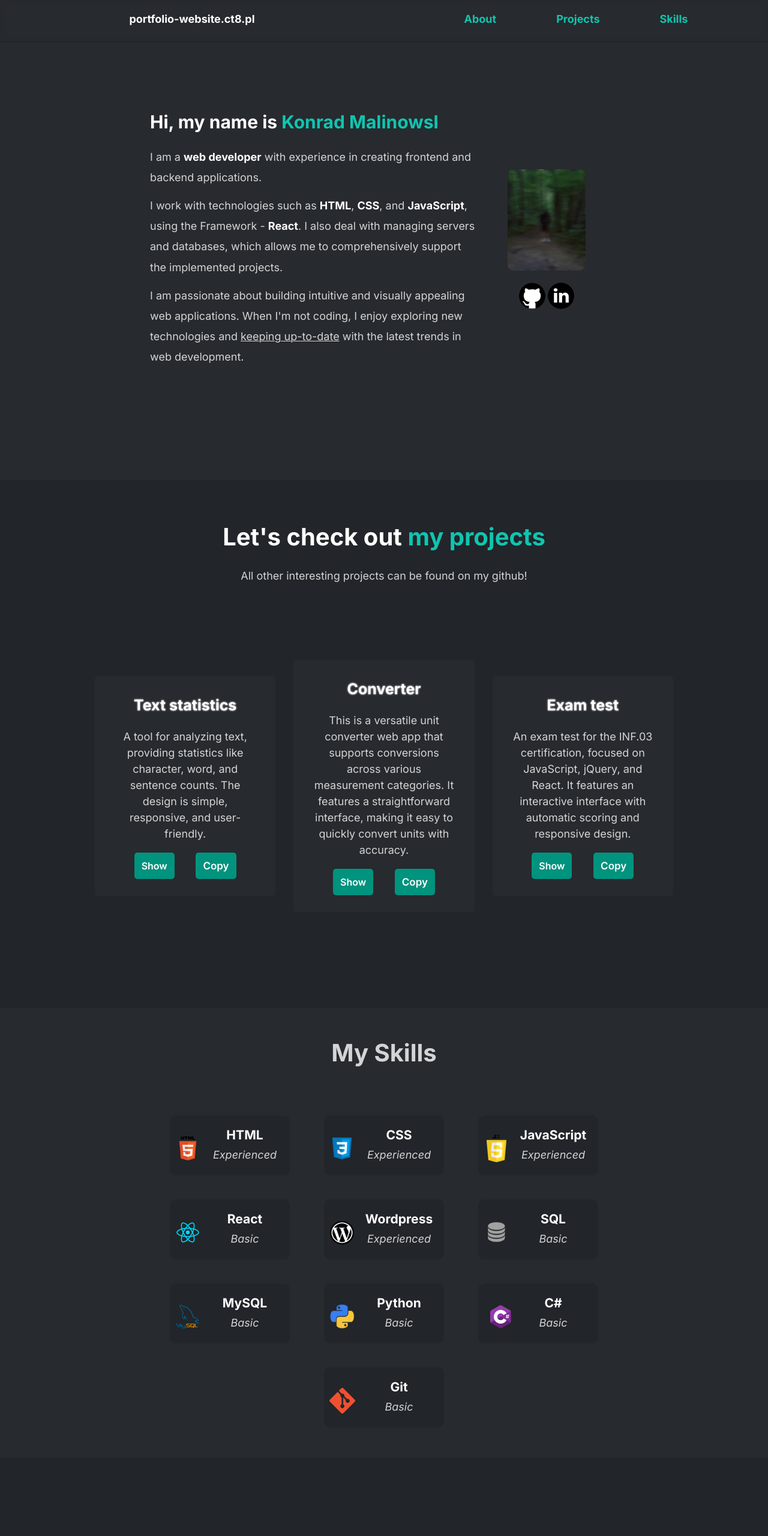
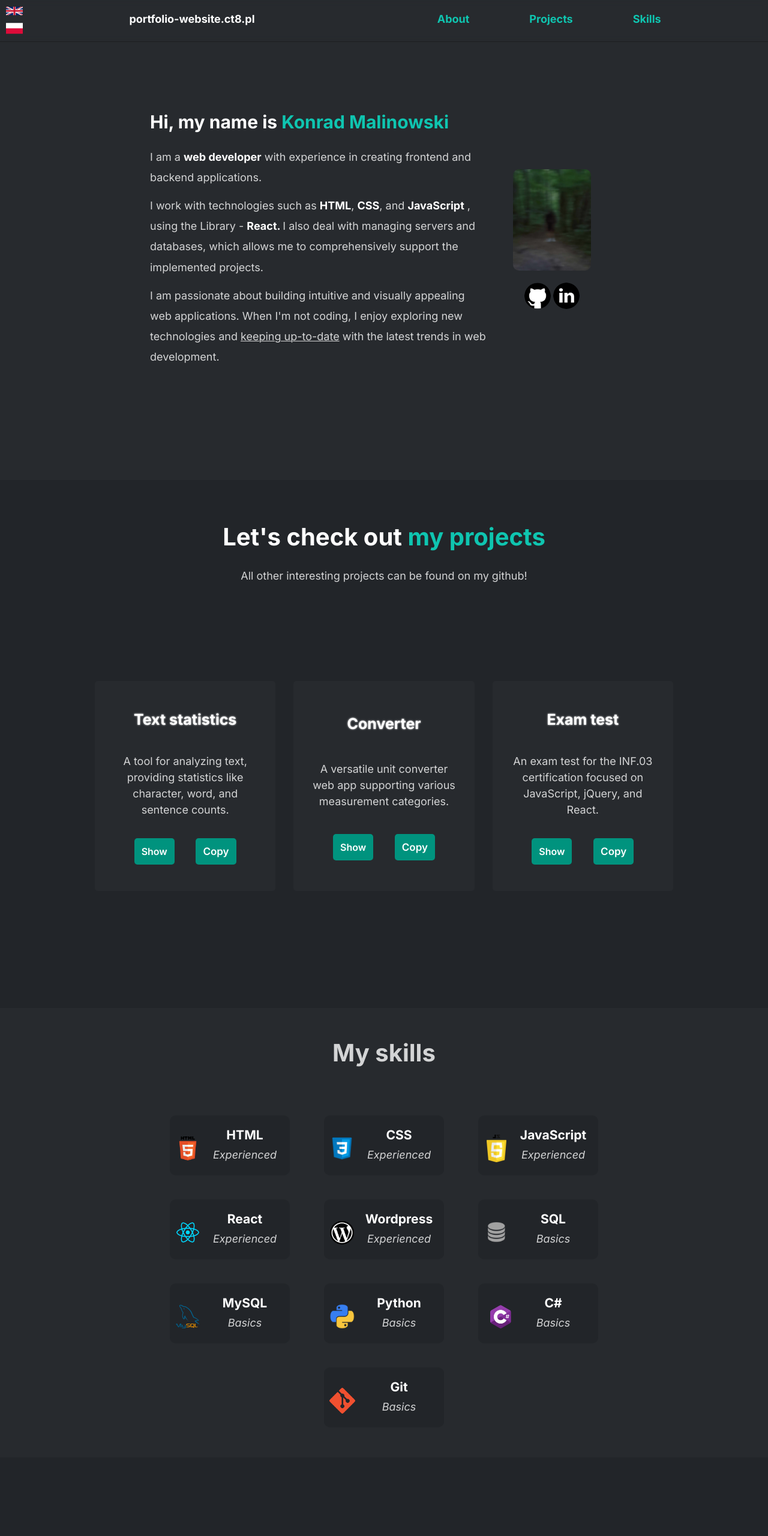
Before and after one commit to konradxmalinowski/portfolio-website, a website: page index.html in a window 1280 px wide. Shown: the top 2560 px of the page at 60% size. Drawn offline with Linux system fonts and the light colour scheme.

Commit message:
Update 11.01.2025

```diff
--- a/index.html
+++ b/index.html
@@ -9,6 +9,7 @@
       name="keywords"
       content="portfolio, cv, job, web-dev, web developer"
     />
+    <script src="languages.js" defer></script>
     <script src="app.js" defer></script>
     <title>Portfolio</title>
   </head>
@@ -19,6 +20,18 @@
         >portfolio-website.ct8.pl</a
       >
 
+      <section class="languages">
+        <button>
+          <img src="images/uk-flag.png" alt="uk-flag" id="switchToENButton" />
+        </button>
+        <button>
+          <img
+            src="images/pl-flagpng.png"
+            alt="pl-flag"
+            id="switchToPLButton"
+          />
+        </button>
+      </section>
       <section id="anchors">
         <nav class="anchors-left basicFlex">
           <a
@@ -29,9 +42,9 @@
           >
         </nav>
         <nav class="anchors-right basicFlex">
-          <a href="#top">About</a>
-          <a href="#web-apps">Projects</a>
-          <a href="#skills">Skills</a>
+          <a href="#top"></a>
+          <a href="#web-apps"></a>
+          <a href="#skills"></a>
         </nav>
       </section>
     </header>
@@ -40,7 +53,6 @@
       <img
         src="images/menu-bar-icon.png"
         alt="menu-bar-icon"
-        class="menu-bar-icon"
         class="menu-bar-icon"
       />
     </button>
@@ -78,27 +90,31 @@
           </section>
           <div id="text-wrapper">
             <p class="bold">
-              Hi, my name is
-              <span class="green">Konrad Malinowski</span>
+              <span></span>
+              <span class="green"></span>
             </p>
             <p>
-              I am a <span class="bold">web developer</span> with experience in
-              creating frontend and backend applications.
+              <span></span>
+              <span class="bold"></span>&nbsp;<span> </span>
             </p>
             <p>
-              I work with technologies such as <span class="bold">HTML</span>,
-              <span class="bold">CSS</span>, and
-              <span class="bold">JavaScript</span>, using the Framework -
-              <span class="bold">React</span>. I also deal with managing servers
-              and databases, which allows me to comprehensively support the
-              implemented projects.
+              <span></span>
+              <span class="bold"></span><span>,</span>&nbsp;<span
+                class="bold"
+              ></span
+              ><span></span>
+              <span class="bold"></span>
+              <span></span>
+              <span class="bold"></span>
+              <span> </span>
             </p>
             <p>
-              I am passionate about building intuitive and visually appealing
-              web applications. When I'm not coding, I enjoy exploring new
-              technologies and
-              <span class="underlined">keeping up-to-date</span> with the latest
-              trends in web development.
+              <span>
+
+              </span>
+              <span class="underlined"></span>&nbsp;<span></span>
+
+              </span>
             </p>
           </div>
 
@@ -127,80 +143,60 @@
     <div class="main-wrapper">
       <span id="web-apps"></span>
       <main>
-        <h1>Let's check out <span class="bold green">my projects</span></h1>
-        <p>All other interesting projects can be found on my github!</p>
+        <h1><span></span>&nbsp;<span class="bold green"></span></h1>
+        <p></p>
         <section id="projects-content">
           <section class="card">
-            <h3>Text statistics</h3>
-            <p>
-              A tool for analyzing text, providing statistics like character,
-              word, and sentence counts. The design is simple, responsive, and
-              user-friendly.
-            </p>
+            <h3></h3>
+            <p></p>
             <section class="card__items">
               <button class="card__button">
                 <a
                   href="https://portfolio-website.ct8.pl/websites/text-statistics"
                   target="_blank"
-                  >Show</a
-                >
+                  ></a>
               </button>
               <button
                 onclick="copyToClipboard('https://portfolio-website.ct8.pl/websites/text-statistics')"
                 class="card__button"
               >
-                Copy
+              </button>
+            </section>
+          </section>
+          <section class="card">
+            <h3></h3>
+            <p></p>
+            <section class="card__items">
+              <button class="card__button">
+                <a
+                  href="https://portfolio-website.ct8.pl/websites/converter"
+                  target="_blank"
+                  ></a
+                >
+              </button>
+              <button
+                onclick="copyToClipboard('https://portfolio-website.ct8.pl/websites/converter')"
+                class="card__button"
+              >
               </button>
             </section>
           </section>
 
           <section class="card">
-            <h3>Converter</h3>
-            <p>
-              This is a versatile unit converter web app that supports
-              conversions across various measurement categories. It features a
-              straightforward interface, making it easy to quickly convert units
-              with accuracy.
-            </p>
-            <section class="card__items">
-              <button class="card__button">
-                <a
-                  href="https://portfolio-website.ct8.pl/websites/converter"
-                  target="_blank"
-                  >Show</a
-                >
-              </button>
-
-              <button
-                onclick="copyToClipboard('https://portfolio-website.ct8.pl/websites/converter')"
-                class="card__button"
-              >
-                Copy
-              </button>
-            </section>
-          </section>
-
-          <section class="card">
-            <h3>Exam test</h3>
-            <p>
-              An exam test for the INF.03 certification, focused on JavaScript,
-              jQuery, and React. It features an interactive interface with
-              automatic scoring and responsive design.
-            </p>
+            <h3></h3>
+            <p></p>
             <section class="card__items">
               <button class="card__button">
                 <a
                   href="https://portfolio-website.ct8.pl/websites/exam-test/"
                   target="_blank"
-                  >Show</a
+                  ></a
                 >
               </button>
-
               <button
                 onclick="copyToClipboard('https://portfolio-website.ct8.pl/websites/exam-test/')"
                 class="card__button"
               >
-                Copy
               </button>
             </section>
           </section>
@@ -210,7 +206,7 @@
 
     <section class="skills-wrapper">
       <section id="skills"></section>
-      <h1>My Skills</h1>
+      <h1></h1>
       <article id="skills-article">
         <section id="skills-content">
           <section class="language">
@@ -221,7 +217,7 @@
               loading="lazy"
               id="html-img"
             />
-            <span>Experienced</span>
+            <span></span>
           </section>
           <section class="language">
             <h3>CSS</h3>
@@ -231,7 +227,7 @@
               loading="lazy"
               id="css-img"
             />
-            <span>Experienced</span>
+            <span></span>
           </section>
           <section class="language">
             <h3>JavaScript</h3>
@@ -241,7 +237,7 @@
               id="js-img"
               loading="lazy"
             />
-            <span>Experienced</span>
+            <span></span>
           </section>
           <section class="language">
             <h3>React</h3>
@@ -251,7 +247,7 @@
               loading="lazy"
               id="react-img"
             />
-            <span>Basic</span>
+            <span></span>
           </section>
           <section class="language">
             <h3>Wordpress</h3>
@@ -261,7 +257,7 @@
               loading="lazy"
               id="wordpress-img"
             />
-            <span>Experienced</span>
+            <span></span>
           </section>
           <section class="language">
             <h3>SQL</h3>
@@ -271,7 +267,7 @@
               id="sql-img"
               loading="lazy"
             />
-            <span>Basic</span>
+            <span></span>
           </section>
           <section class="language">
             <h3>MySQL</h3>
@@ -281,7 +277,7 @@
               loading="lazy"
               id="mysql-img"
             />
-            <span>Basic</span>
+            <span></span>
           </section>
           <section class="language">
             <h3>Python</h3>
@@ -291,7 +287,7 @@
               id="python-img"
               loading="lazy"
             />
-            <span>Basic</span>
+            <span></span>
           </section>
           <section class="language">
             <h3>C#</h3>
@@ -301,7 +297,7 @@
               id="c-hasz-img"
               loading="lazy"
             />
-            <span>Basic</span>
+            <span></span>
           </section>
           <section class="language">
             <h3>Git</h3>
@@ -311,7 +307,7 @@
               loading="lazy"
               id="git-img"
             />
-            <span>Basic</span>
+            <span></span>
           </section>
         </section>
       </article>
@@ -319,14 +315,10 @@
 
     <section class="ratings-wrapper">
       <section class="rating-section">
-        <h1>Do you want to rate this website?</h1>
-        <p>
-          I encourage you to click the button below and share your feedback on
-          my work in creating this website.
-        </p>
+        <h1></h1>
+        <p></p>
         <button>
-          <a href="mailto:konradmalinowski@zsezdw.onmicrosoft.com"
-            >Rate website</a
+          <a href="mailto:konradmalinowski@zsezdw.onmicrosoft.com"></a
           >
         </button>
       </section>
@@ -372,8 +364,8 @@
       </section>
 
       <section class="footer-wrapper rwrapper">
-        <a href="Terms of Use.pdf" download target="_blank">Terms of Use</a>
-        <a href="">Privacy Policy</a>
+        <a href="Terms of Use.pdf" download target="_blank"></a>
+        <a href=""></a>
         <p>Konrad Malinowski &copy;<span class="date"></span></p>
       </section>
     </footer>
--- /dev/null
+++ b/lang-en.json
@@ -0,0 +1,67 @@
+{
+    "header": {
+      "anchors": {
+        "right": ["About", "Projects", "Skills"]
+      }
+    },
+    "heroSection": {
+        "author": [
+          "Hi, my name is",
+          "Konrad Malinowski",
+          "I am a",
+          "web developer",
+          "with experience in creating frontend and backend applications.",
+          "I work with technologies such as",
+          "HTML",
+          ",",
+          "CSS",
+          ", and",
+          "JavaScript",
+          ", using the Library -",
+          "React. ",
+          "I also deal with managing servers and databases, which allows me to comprehensively support the implemented projects.",
+          "I am passionate about building intuitive and visually appealing web applications. When I'm not coding, I enjoy exploring new technologies and",
+          "keeping up-to-date",
+          "with the latest trends in web development."
+        ]
+    },
+    "projects": [
+      [
+        "Let's check out",
+        "my projects",
+       "All other interesting projects can be found on my github!"
+   ],
+
+   [
+       "Show",
+       "Copy"
+   ],
+      {
+        "title": "Text statistics",
+        "description": "A tool for analyzing text, providing statistics like character, word, and sentence counts."
+      },
+      {
+        "title": "Converter",
+        "description": "A versatile unit converter web app supporting various measurement categories."
+      },
+      {
+        "title": "Exam test",
+        "description": "An exam test for the INF.03 certification focused on JavaScript, jQuery, and React."
+      }
+    ],
+
+    "skillsHeading": "My skills",
+    "skills": [
+     "Experienced",
+     "Basics"
+    ],
+    "ratings": {
+      "prompt": "Do you want to rate this website?",
+      "content": "I encourage you to click the button below and share your feedback on my work in creating this website.",
+      "buttonText": "Rate website"
+    },
+    "footer": {
+        "terms": "Terms of Use",
+        "privacy": "Privacy Policy"
+    }
+  }
--- /dev/null
+++ b/languages.js
@@ -0,0 +1,88 @@
+const anchors = document.querySelectorAll('.anchors-right a');
+const spans = document.querySelectorAll('#text-wrapper p span');
+const projectTitles = document.querySelectorAll('main h1 span, main p');
+const cardHeadings = document.querySelectorAll('.card h3');
+const cardDescriptions = document.querySelectorAll('.card p');
+const showButtons = document.querySelectorAll('.card button > a');
+const copyButtons = document.querySelectorAll('.card button:nth-last-child(1)');
+const skillsHeading = document.querySelector('.skills-wrapper > h1');
+const experienceLevels = document.querySelectorAll('.language span');
+const ratings = document.querySelectorAll('.rating-section h1, .rating-section p, .rating-section button a');
+const footerLinks = document.querySelectorAll('.rwrapper a');
+
+async function fetchLanguages(lang) {
+    try {
+        const response = await fetch(`lang-${lang}.json`);
+        if (!response.ok) throw new Error('Error while fetching data');
+
+        const content = await response.json();
+        anchors.forEach((anchor, index) => {
+            anchor.textContent = content.header.anchors.right[index];
+        });
+
+        spans.forEach((span, index) => {
+            if (index < content.heroSection.author.length) {
+                span.textContent = content.heroSection.author[index];
+            }
+        });
+
+        projectTitles[0].textContent = content.projects[0][0];
+        projectTitles[1].textContent = content.projects[0][1];
+        projectTitles[2].textContent = content.projects[0][2];
+
+        cardHeadings.forEach((heading, index) => {
+            heading.textContent = content.projects[index + 2].title;
+        });
+
+        cardDescriptions.forEach((description, index) => {
+            description.textContent = content.projects[index + 2].description;
+        });
+
+        showButtons.forEach(button => {
+            button.textContent = content.projects[1][0];
+        });
+
+        copyButtons.forEach(button => {
+            button.textContent = content.projects[1][1];
+        });
+
+        skillsHeading.textContent = content.skillsHeading;
+
+        experienceLevels.forEach((level, index) => {
+            level.textContent = content.skills[index < 5 ? 0 : 1];
+        });
+
+        ratings[0].textContent = content.ratings.prompt;
+        ratings[1].textContent = content.ratings.content;
+        ratings[2].textContent = content.ratings.buttonText;
+
+        footerLinks[0].textContent = content.footer.terms;
+        footerLinks[1].textContent = content.footer.privacy;
+
+        console.clear();
+
+    } catch (error) {
+        console.error(error);
+    }
+}
+
+let language;
+
+window.addEventListener('DOMContentLoaded', async () => {
+    const browserLang = navigator.language.includes('pl') ? 'pl' : 'en';
+    await fetchLanguages(browserLang);
+    language = browserLang;
+});
+
+const switchToENButton = document.querySelector('#switchToENButton');
+const switchToPLButton = document.querySelector('#switchToPLButton');
+
+switchToENButton.onclick = async () => {
+    await fetchLanguages('en');
+    language = 'en';
+};
+
+switchToPLButton.onclick = async () => {
+    await fetchLanguages('pl');
+    language = 'pl';
+};
--- /dev/null
+++ b/package.json
@@ -0,0 +1,3 @@
+{
+    "type": "module"
+}
--- a/style.css
+++ b/style.css
@@ -115,7 +115,7 @@ header {
 }
 
 .anchors-right {
-  width: 50%;
+  width: 43%;
   height: 100%;
   justify-content: center;
   gap: 100px;
@@ -161,9 +161,29 @@ header .domain-name {
 }
 
 
+.languages {
+  display: flex;
+  flex-direction: column;
+  row-gap: 10px;
+  transform: translateY(-50%);
+  position: absolute;
+  left: 10px;
+  top: 35px;
+}
+
+.languages img {
+  width: 28px;
+}
+
+.languages button {
+  background-color: transparent;
+  border: none;
+}
+
+
 /* header for phones */
 
-@media (max-width: 550px) {
+@media (max-width: 930px) {
   header .domain-name {
     display: block;
     margin-right: 10px;
@@ -221,7 +241,7 @@ header .domain-name {
 }
 
 
-@media (min-width: 550px) {
+@media (min-width: 930px) {
   .navbar-button {
     display: none;
   }
@@ -265,29 +285,6 @@ header .domain-name {
   height: 100%;
   width: calc(100% - 100px);
 }
-
-
-@media (width > 854px) {
-  #text-wrapper>p:nth-child(1) {
-    position: relative;
-    width: 2px;
-    text-wrap: nowrap;
-    overflow: hidden;
-
-    &::after {
-      content: '';
-      width: 1px;
-      height: 80%;
-      background-color: var(--clr-secondary-300);
-      position: absolute;
-      top: 0;
-      right: 0;
-      transform: translateY(14%);
-      opacity: 1;
-    }
-  }
-}
-
 
 
 #text-wrapper>p {
@@ -358,6 +355,27 @@ header .domain-name {
   }
 }
 
+@media (width > 850px) {
+  #text-wrapper>p:nth-child(1) {
+    position: relative;
+    width: 2px;
+    text-wrap: nowrap;
+    overflow: hidden;
+
+    &::after {
+      content: '';
+      width: 1px;
+      height: 80%;
+      background-color: var(--clr-secondary-300);
+      position: absolute;
+      top: 0;
+      right: 0;
+      transform: translateY(14%);
+      opacity: 1;
+    }
+  }
+}
+
 @media (max-width: 850px) {
   .hero-section {
     height: auto;
@@ -396,6 +414,7 @@ header .domain-name {
     justify-content: center;
     align-items: center;
   }
+
 }
 
 
@@ -527,7 +546,7 @@ main>h1 {
 }
 
 .message {
-  width: 120px;
+  width: 140px;
   height: 80px;
   position: fixed;
   border: 1px solid var(--clr-accent-400);
@@ -922,18 +941,7 @@ footer :is(a, p) {
   }
 
   to {
-    width: 480px;
+    width: 560px;
     padding-right: 10px;
   }
 }
-
-
-@keyframes hideCursor {
-  from {
-    opacity: 1;
-  }
-
-  to {
-    opacity: 0;
-  }
-}
```
Also changed, not shown: app.js (+9 -3 lines), lang-pl.json (added, +65 -0 lines), images/pl-flagpng.png (added), images/uk-flag.png (added).
